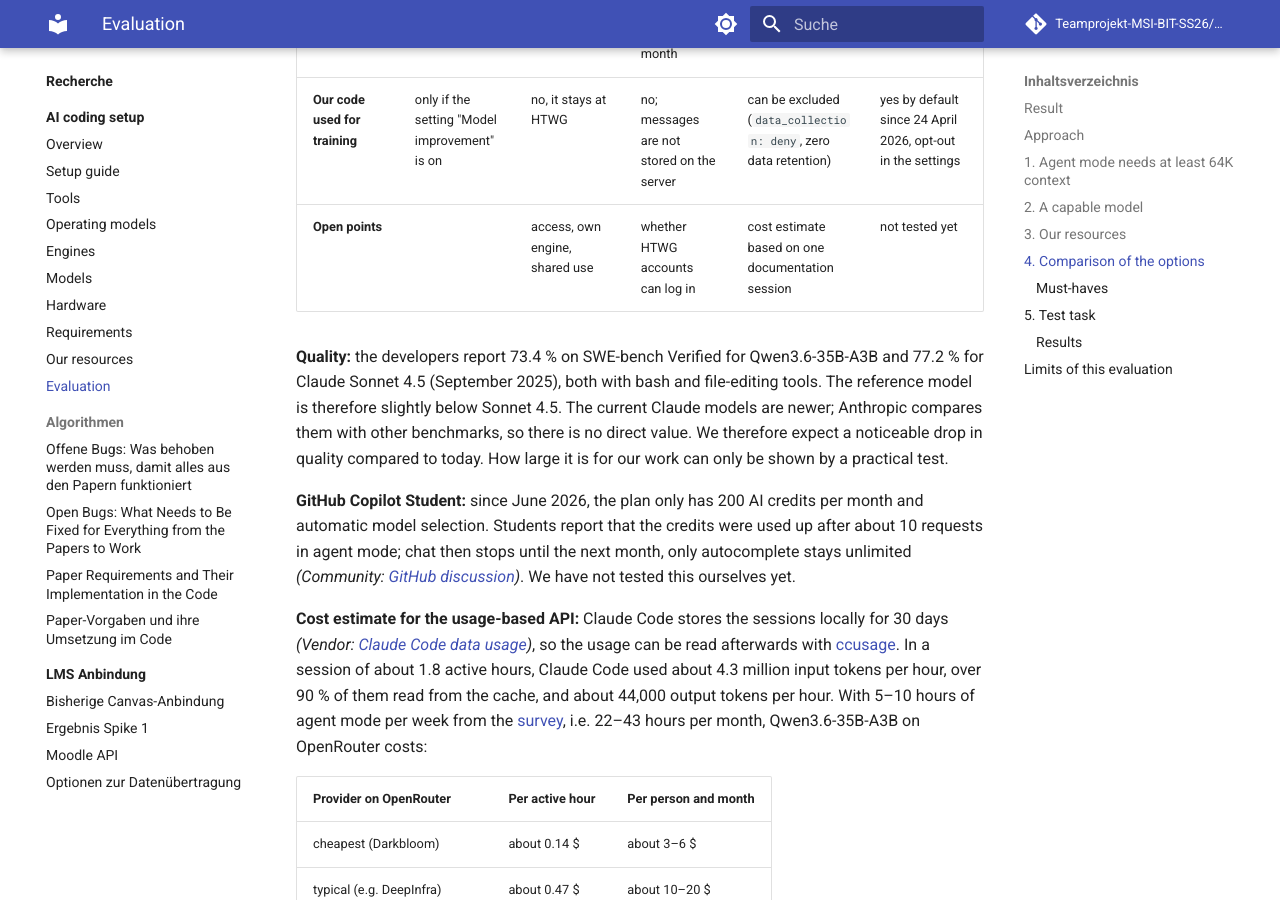
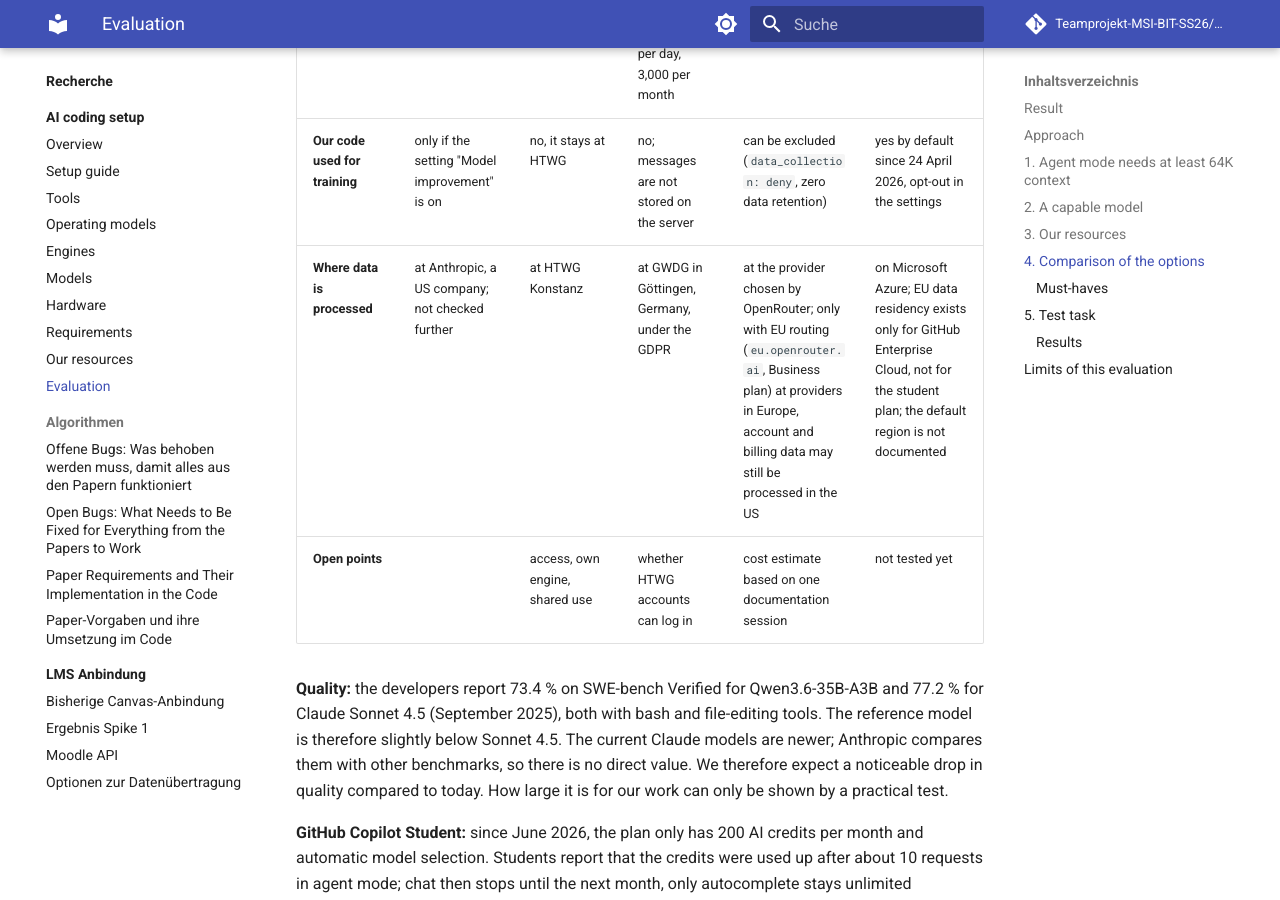
Before and after one commit to Teamprojekt-MSI-BIT-SS26/documentation, an MkDocs documentation site: the page built from docs/recherche/AI-coding-setup/9-evaluation.md, in a window 1280 px wide and 900 px high, scrolled down 4538 px. Built offline with MkDocs 1.6.1 and Material for MkDocs 9.7.7, drawn with Linux system fonts in a browser that asks for light colours; comment, search, counter and statistics services are not loaded; some of the changed text lies outside the part shown.

Commit message:
Add data processing location and keep opencode.json local
- Evaluation: add where data is processed for each option, with sources
- Setup guide: every team member creates opencode.json and does not commit it

Co-Authored-By: Claude Opus 5.5 <noreply@anthropic.com>

```diff
--- a/docs/recherche/AI-coding-setup/9-evaluation.md
+++ b/docs/recherche/AI-coding-setup/9-evaluation.md
@@ -89,6 +89,7 @@ The current Claude subscription is included as the reference.
 | **Setup effort** | none, in use | high: engine, access from outside and shared use have to be set up once; low for each person afterwards | low: Academic Cloud login, book an API key, enter the endpoint in the tool | low: API key and an entry for the provider in the tool's configuration | low: install the extension, verify student status |
 | **Limits** | five-hour session limit and weekly limit | capacity of the two GPUs | per API key 10 requests per minute, 200 per hour, 400 per day, 3,000 per month | costs | 200 AI credits per month |
 | **Our code used for training** | only if the setting "Model improvement" is on | no, it stays at HTWG | no; messages are not stored on the server | can be excluded (`data_collection: deny`, zero data retention) | yes by default since 24 April 2026, opt-out in the settings |
+| **Where data is processed** | at Anthropic, a US company; not checked further | at HTWG Konstanz | at GWDG in Göttingen, Germany, under the GDPR | at the provider chosen by OpenRouter; only with EU routing (`eu.openrouter.ai`, Business plan) at providers in Europe, account and billing data may still be processed in the US | on Microsoft Azure; EU data residency exists only for GitHub Enterprise Cloud, not for the student plan; the default region is not documented |
 | **Open points** | | access, own engine, shared use | whether HTWG accounts can log in | cost estimate based on one documentation session | not tested yet |
 
 **Quality:** the developers report 73.4 % on SWE-bench Verified for Qwen3.6-35B-A3B and 77.2 % for Claude Sonnet 4.5 (September 2025), both with bash and file-editing tools. The reference model is therefore slightly below Sonnet 4.5. The current Claude models are newer; Anthropic compares them with other benchmarks, so there is no direct value. We therefore expect a noticeable drop in quality compared to today. How large it is for our work can only be shown by a practical test.
@@ -116,9 +117,9 @@ With a typical provider, this is about 80–160 $ per month for the 8 team membe
 Sources, as of 4 November 2026:
 
 - Claude: [usage limits with Claude Code](https://support.claude.com/en/articles/11145838-using-claude-code-with-your-pro-or-max-plan), [model training](https://privacy.claude.com/en/articles/10023580-is-my-data-used-for-model-training), costs see [Requirements](7-requirements.md#costs-and-budget)
-- GWDG Chat AI: [Chat AI](https://docs.hpc.gwdg.de/services/ai-services/chat-ai/index.html), [models](https://docs.hpc.gwdg.de/services/ai-services/chat-ai/models/index.html), [API and limits](https://docs.hpc.gwdg.de/services/ai-services/saia/index.html), [KISSKI LLM service](https://kisski.gwdg.de/en/leistungen/2-02-llm-service/), [data privacy](https://docs.hpc.gwdg.de/services/ai-services/chat-ai/faq/index.html)
-- Usage-based API: [OpenRouter, Qwen3.6-35B-A3B](https://openrouter.ai/qwen/qwen3.6-35b-a3b), [OpenRouter, zero data retention](https://openrouter.ai/blog/insights/zero-data-retention/)
-- GitHub Copilot: [plans](https://docs.github.com/en/copilot/concepts/billing/individual-plans), [students](https://docs.github.com/en/copilot/how-tos/copilot-on-github/set-up-copilot/enable-copilot/set-up-for-students), [changes for students](https://github.com/orgs/community/discussions/189268), training by default: [heise](https://www.heise.de/en/news/Only-with-opt-out-GitHub-will-train-Copilot-models-with-user-data-in-the-future-11226787.html?view=print), [The Register](https://www.theregister.com/2026/03/26/github_ai_training_policy_changes/)
+- GWDG Chat AI: [Chat AI](https://docs.hpc.gwdg.de/services/ai-services/chat-ai/index.html), [models](https://docs.hpc.gwdg.de/services/ai-services/chat-ai/models/index.html), [API and limits](https://docs.hpc.gwdg.de/services/ai-services/saia/index.html), [KISSKI LLM service](https://kisski.gwdg.de/en/leistungen/2-02-llm-service/), [data privacy](https://docs.hpc.gwdg.de/services/ai-services/chat-ai/faq/index.html), [data privacy notice](https://docs.hpc.gwdg.de/services/ai-services/chat-ai/data-privacy/index.html)
+- Usage-based API: [OpenRouter, Qwen3.6-35B-A3B](https://openrouter.ai/qwen/qwen3.6-35b-a3b), [OpenRouter, zero data retention](https://openrouter.ai/blog/insights/zero-data-retention/), [OpenRouter, in-region routing](https://openrouter.ai/docs/guides/features/sovereign-ai)
+- GitHub Copilot: [plans](https://docs.github.com/en/copilot/concepts/billing/individual-plans), [data residency](https://docs.github.com/en/enterprise-cloud@latest/admin/data-residency/github-copilot-with-data-residency), [students](https://docs.github.com/en/copilot/how-tos/copilot-on-github/set-up-copilot/enable-copilot/set-up-for-students), [changes for students](https://github.com/orgs/community/discussions/189268), training by default: [heise](https://www.heise.de/en/news/Only-with-opt-out-GitHub-will-train-Copilot-models-with-user-data-in-the-future-11226787.html?view=print), [The Register](https://www.theregister.com/2026/03/26/github_ai_training_policy_changes/)
 
 ### Must-haves
 
```
Also changed, not shown: docs/recherche/AI-coding-setup/10-setup-guide.md (+1 -1 lines).
